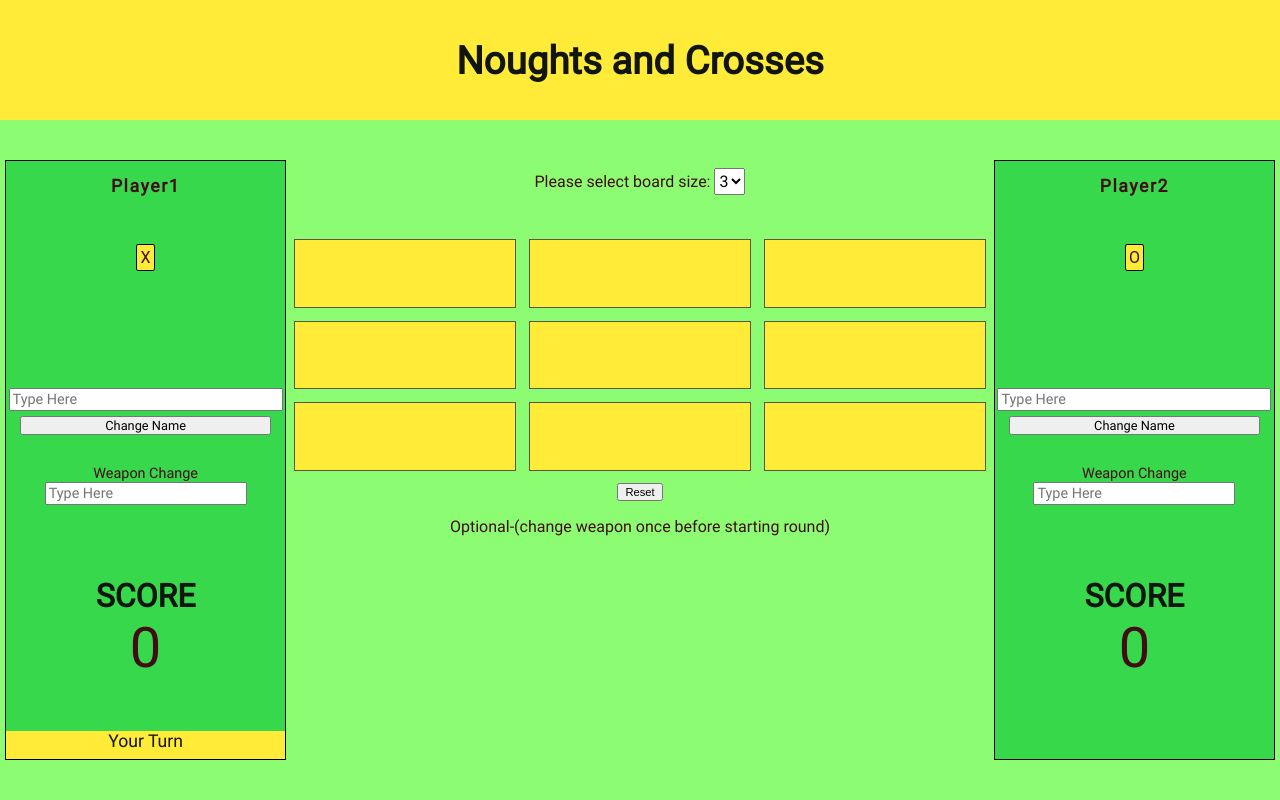
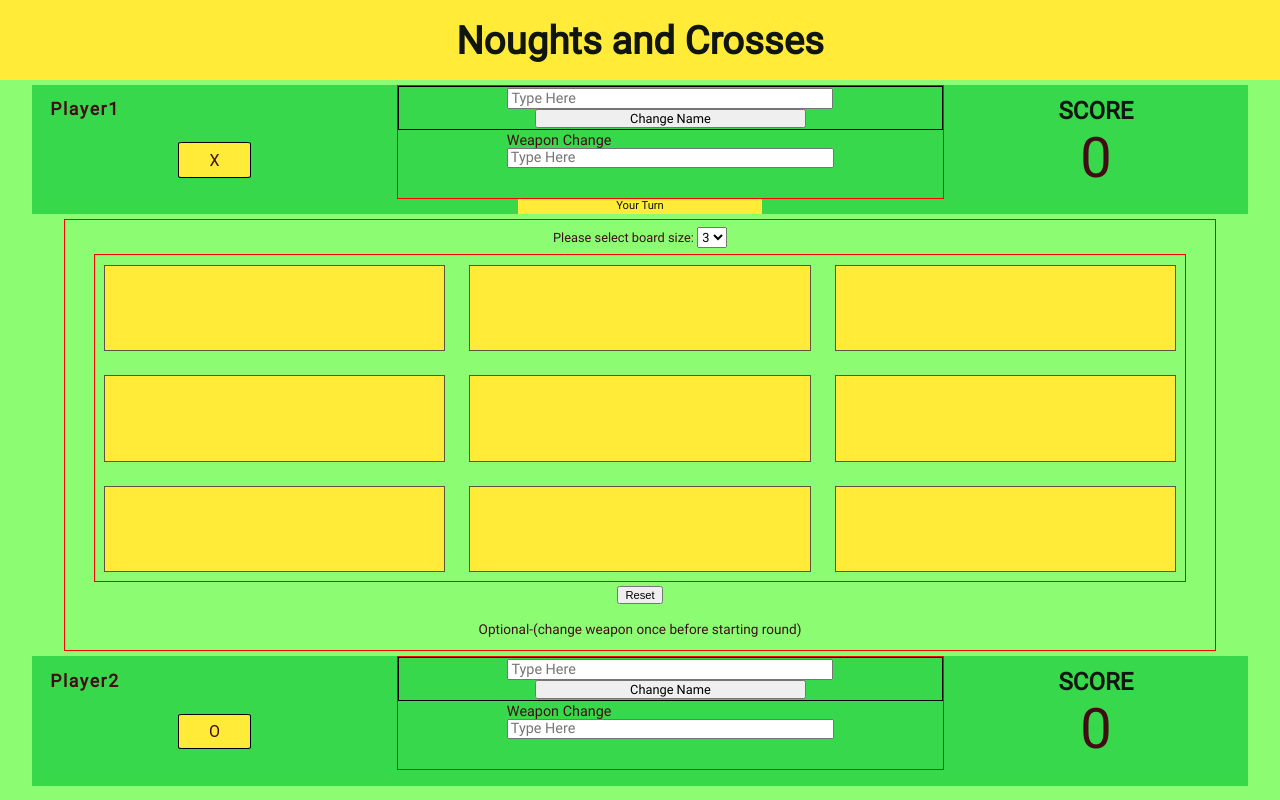
Before and after one commit to ikhlaas-kapadia/Noughts-And-Crosses, a React (Create React App) app: page / in a window 1280 px wide. Built offline with nearby package versions, Linux system fonts and the light colour scheme.

Commit message:
Restyle player component

```diff
--- a/src/App.css
+++ b/src/App.css
@@ -1,4 +1,7 @@
-# .App {
+* {
+  box-sizing: border-box;
+}
+App {
   display: flex;
   flex-direction: column;
   width: 100vw;
@@ -9,7 +12,7 @@
 }
 header {
   background-color: #ffeb38;
-  height: 15vh;
+  height: 10vh;
   width: 100%;
   margin: 0;
   display: flex;
@@ -19,18 +22,14 @@ header {
   font-size: 1.2em;
   color: #101510;
 }
-header h1 {
-  margin: 0;
-}
 
 section {
   margin: 0;
   background-color: #8cfd73;
   display: flex;
-  flex-direction: row;
-  height: 85vh;
+  flex-direction: column;
+  height: 90vh;
   width: 100vw;
-
   align-items: center;
   color: #420c14;
 }
@@ -38,22 +37,20 @@ section {
 /* —— Player Panels —> */
 
 .Player-Box {
-  box-sizing: border-box;
   display: flex;
   flex-direction: column;
-  height: 75vh;
-  width: 22vw;
-  max-width: 22vw;
-  max-height: 75vh;
-  min-width: 22vw;
-  min-height: 75vh;
+  height: 18%;
+  width: 95%;
+  max-width: 95%;
+  max-height: 18%;
+  min-width: 95%;
+  min-height: 18%;
   margin: 0.3em;
-  border: 1px solid black;
+  /* border: 1px solid black; */
 }
 .Player {
-  box-sizing: border-box;
   display: flex;
-  flex-direction: column;
+  flex-direction: row;
   /* border: 1px solid red; */
   height: 100%;
   width: 100%;
@@ -61,100 +58,93 @@ section {
 }
 
 .Player-Heading {
-  overflow-x: hidden;
   /* border: 1px solid blue; */
-  box-sizing: border-box;
   display: flex;
   flex-direction: column;
   align-items: center;
-  justify-content: flex-start;
-  height: 30%;
-  width: 100%;
+  justify-items: center;
+  width: 30%;
+  min-width: 30%;
+  height: 100%;
+  max-height: 100%;
 }
 .Player-Heading h2 {
-  box-sizing: border-box;
+  height: 25%;
+  width: 90%;
   /* border: 1px solid yellow; */
-  text-align: center;
   letter-spacing: 0.1rem;
   font-size: 1.1em;
-  width: 90%;
   word-wrap: break-word;
-  height: 40%;
-  /* margin: 0; */
-  padding-bottom: 0;
-  margin-bottom: 0;
 }
 .Icon {
-  box-sizing: border-box;
+  display: inline-block;
+  margin: 0;
+  width: 20%;
+  /* height: 100%; */
   border: 1px black solid;
-  border-radius: 10%;
-  margin: 0;
-  padding: 0.2em;
-  width: fit-content;
+  border-radius: 5%;
+  padding: 2%;
+  text-align: center;
   background-color: #ffeb38;
   font-size: 1em;
   font-family: Roboto, “Open Sans”, “Helvetica Neue”, sans-serif;
 }
 .Player-Details {
-  /* border: 1px solid red; */
-  height: 100%;
+  border: 1px solid red;
+  display: flex;
+  flex-direction: column;
+  width: 45%;
+}
+.NameForm {
+  border: 1px solid black;
   display: flex;
   flex-direction: column;
   align-items: center;
-  justify-content: flex-start;
-}
-.NameForm {
-  margin-top: 20%;
-  display: flex;
-  flex-direction: column;
-  align-items: center;
-  justify-content: space-evenly;
-  width: 100%;
+  justify-content: center;
 }
 .Name-Input,
 .Weapon-Input {
-  box-sizing: border-box;
   /* border: 1px solid black; */
+  width: 60%;
+  height: 50%;
   font-family: inherit;
   font-size: 0.9em;
-  width: 98%;
-  margin: 0 auto;
 }
 .NameForm button {
-  margin-top: 2%;
-  width: 90%;
   font-family: inherit;
   font-size: 0.8em;
   padding: 0;
+  width: 50%;
+  height: 45%;
 }
 .Weapon-Changer {
   /* border: 1px solid yellow; */
   display: flex;
   flex-direction: column;
-  height: 40%;
   align-items: center;
   justify-content: center;
 }
 .Weapon-Changer span {
-  box-sizing: border-box;
   display: inline-block;
-  text-align: center;
   font-size: 0.9em;
-  width: 100%;
   padding: 0;
+  width: 60%;
+  height: 40%;
 }
 
 .Score-Container {
-  height: 40%;
+  /* border: 1px solid pink; */
   display: flex;
   flex-direction: column;
+  width: 25%;
   align-items: center;
   justify-content: center;
 }
 .Score-Container h3 {
-  font-size: 2em;
+  margin: 0;
+  margin-top: 0.2em;
+  font-size: 1.5em;
   color: #101510;
-  margin: 0;
 }
 .Score {
   display: inline-block;
@@ -163,23 +153,21 @@ section {
 }
 
 .Turn-Box {
-  box-sizing: border-box;
-  height: 5%;
-  width: 100%;
   background-color: #37d84a;
-  text-align: center;
+  min-height: 12%;
+  max-height: 12%;
 }
 
 .Turn,
 .No-Turn {
-  box-sizing: border-box;
   margin: 0;
   text-align: center;
   background-color: #37d84a;
   height: 100%;
-  width: 100%;
+  width: 20%;
+  margin: 0 auto;
   color: #101510;
-  font-size: 1.1em;
+  font-size: 0.7em;
   padding: 0;
 }
 .Turn {
@@ -188,21 +176,28 @@ section {
 
 /* <——— BOARD ——> */
 .Board-Wrapper {
+  border: 1px solid red;
   display: flex;
   flex-direction: column;
-  height: 100%;
-  min-height: 100%;
-  width: 60%;
+  height: 60%;
+  width: 90%;
+  max-width: 90%;
+  max-height: 60%;
+  min-width: 90%;
+  min-height: 60%;
   align-items: center;
 }
 .Board-Selector,
 .Hidden-Selector {
-  /* border: 1px solid red; */
-  padding-top: 3em;
-  height: 10%;
-  min-height: 10%;
+  margin: 0.5em 0;
+  /* border: 1px solid yellow; */
+  width: 100%;
   text-align: center;
-  font-size: 1em;
+  min-width: 100%;
+  height: 5%;
+  max-height: 5%;
+  min-height: 5%;
+  font-size: 0.8em;
 }
 
 .Hidden-Selector,
@@ -215,40 +210,40 @@ option {
 
 .Drop-Down {
   font-family: inherit;
-  height: 40%;
   font-size: 1em;
+  height: 100%;
+  text-align: center;
 }
 
 .Board {
-  box-sizing: border-box;
+  border: 1px solid red;
   display: grid;
-  height: 35%;
-  width: 100%;
-  grid-gap: 0.8em;
-  padding: 0.2em;
+  height: 100%;
+  max-height: 100%;
+  width: 95%;
+  grid-gap: 1em;
+  padding: 0.4em;
 }
 .Board-9 {
   grid-template-columns: repeat(3, 1fr);
   grid-template-rows: repeat(3, 1fr);
+  font-size: 1.5em;
 }
 .Board-25 {
   grid-template-columns: repeat(5, 1fr);
   grid-template-rows: repeat(5, 1fr);
-  font-size: 0.5rem;
+  font-size: 1em;
 }
 .Board-49 {
   grid-template-columns: repeat(7, 1fr);
   grid-template-rows: repeat(7, 1fr);
-  font-size: 0.5rem;
-  height: 40%;
-  grid-gap: 0.6em;
+  font-size: 0.8em;
+  grid-gap: 1em;
 }
 .Board-81 {
   grid-template-columns: repeat(9, 1fr);
   grid-template-rows: repeat(9, 1fr);
-  font-size: 0.5rem;
-  grid-gap: 0.6em;
-  height: 50%;
+  font-size: 0.6em;
 }
 
 .Box,
@@ -258,7 +253,6 @@ option {
   display: flex;
   align-items: center;
   justify-content: center;
-  font-size: 1em;
   color: #101510;
 }
 
@@ -269,18 +263,30 @@ option {
 }
 
 .Reset-Btn {
+  /* border: 1px solid red; */
   font-size: 0.7em;
-  margin-top: 0.8em;
+  margin: 0.3em;
 }
 
 .Box-Content {
   font-family: Roboto, “Open Sans”, “Helvetica Neue”, sans-serif;
 }
+.Message-Box {
+  width: 100%;
+  height: 10%;
+  /* border: 1px solid red; */
+  margin: 0;
+  font-size: 0.85em;
+  min-height: 10%;
+  max-height: 10%;
+}
 
-.Message, .No-Message {
+.Message,
+.No-Message {
   text-align: center;
-  margin-top: 1em;
-  font-size: 1em;
+  width: 100%;
+  height: 100%;
+  text-align: center;
 }
 .No-Message {
   color: transparent;
--- a/src/Components/Game-Grid.jsx
+++ b/src/Components/Game-Grid.jsx
@@ -278,6 +278,7 @@ class GameGrid extends React.Component {
           <button className="Reset-Btn" onClick={this.handleReset}>
             Reset
           </button>
+          <div className="Message-Box">
             {winner !== undefined && (
               <p className="Message">
                 {winner.length === 0 ? "Unnamed" : winner.toUpperCase()} WINS!
@@ -291,6 +292,7 @@ class GameGrid extends React.Component {
                 Optional-(change weapon once before starting round){" "}
               </p>
             )}
+          </div>
         </div>
         <div className="Player-Box">
           <Player
--- a/src/Components/Player.jsx
+++ b/src/Components/Player.jsx
@@ -18,7 +18,6 @@ const Player = (props) => {
         <h2> {name} </h2>
         <span className="Icon">{!icon ? "X" : icon}</span>
       </div>
-      <div className="Player-Info">
       <div className="Player-Details">
         <form className="NameForm" onSubmit={handleNameSubmit} name={player}>
           <label for={`${player}Input`}></label>
@@ -48,7 +47,6 @@ const Player = (props) => {
         <span className="Score">{gamesWon}</span>
       </div>
     </div>
-    </div>
   );
 };
 
```
Lines whose indentation alone changed are shown as unchanged.
